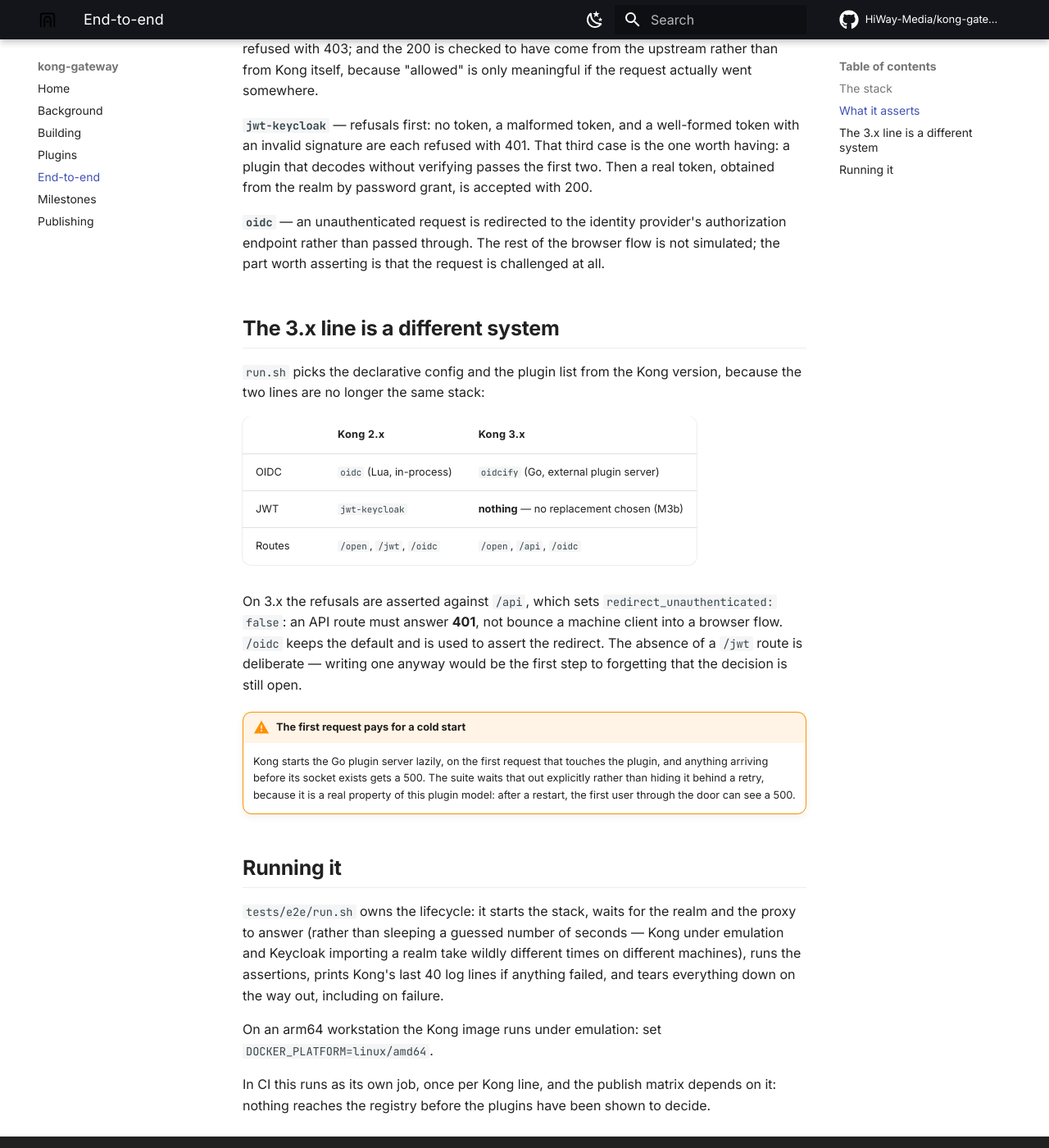
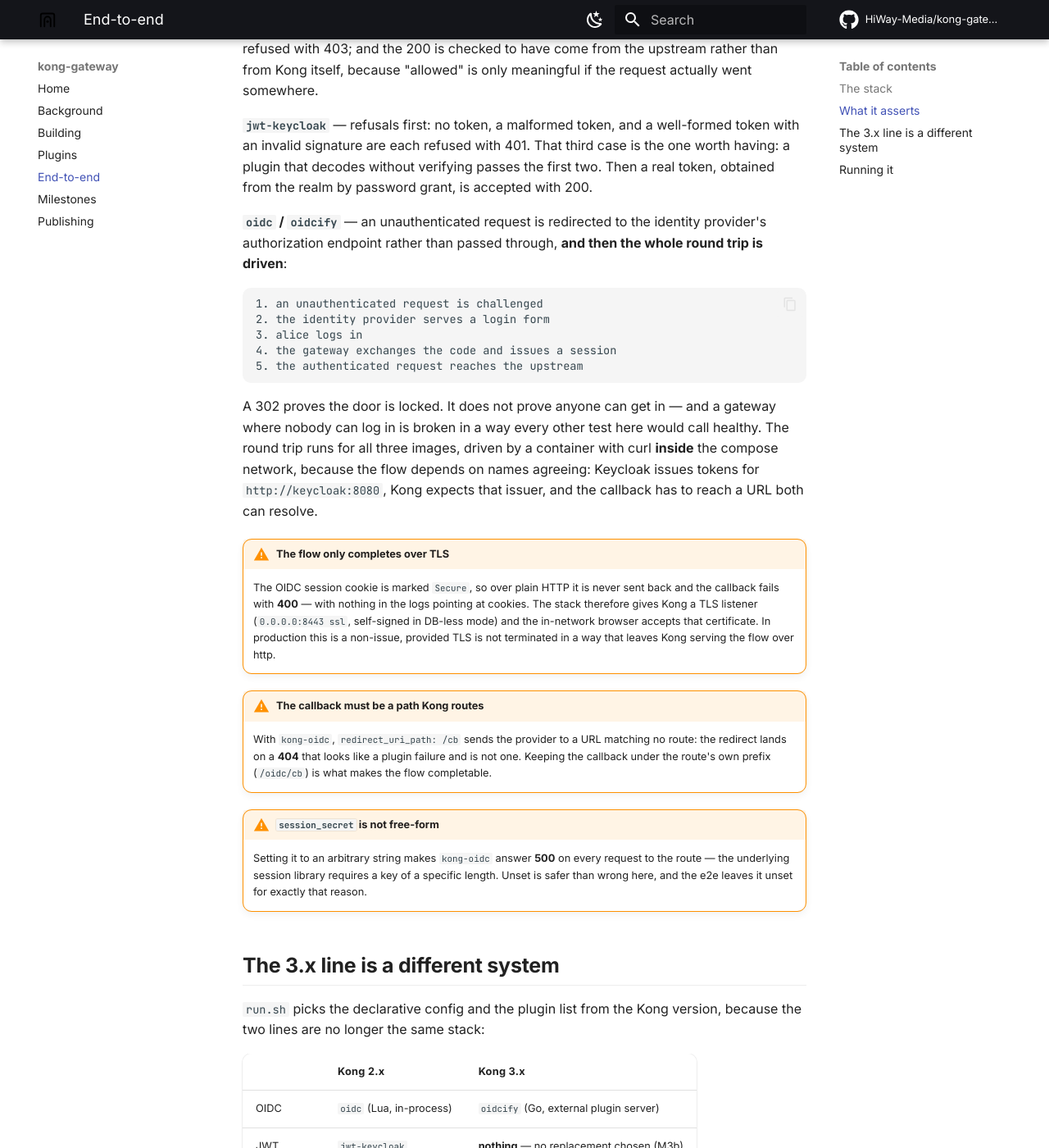
Before and after one commit to HiWay-Media/kong-gateway, an MkDocs documentation site: the page built from docs/end-to-end.md, in a window 1280 px wide and 1400 px high, scrolled down 1287 px. Shown: the whole window at 82% size. Built offline with MkDocs 1.6.1 and Material for MkDocs 9.7.7, drawn with Linux system fonts in a browser that asks for light colours; comment, search, counter and statistics services are not loaded.

Commit message:
feat(e2e): drive the whole login round trip, not just the challenge
⭐ The suite asserted a 302 and stopped there. That proves the door is locked; it does not prove
anyone can get in — and a gateway where nobody can log in is broken in a way every other check here
would call healthy. Now the flow runs end to end on all three images: challenge, login form, alice's
credentials, callback, session cookie, authenticated request reaching the upstream.

✅ Driven by a container with curl INSIDE the compose network, because the flow only works if the
names agree: Keycloak issues tokens for http://keycloak:8080, Kong expects exactly that issuer, and
the callback must reach a URL both can resolve. Driving it from the host would have tested a
different set of URLs than the ones configured.

⛔ Three failures found by running it, none of which says what it means:

- The OIDC session cookie is marked Secure, so over plain HTTP it is never sent back and the
  callback answers 400 — with nothing in the logs mentioning cookies. The stack now gives Kong a TLS
  listener. This matters wherever TLS is terminated in front and forwarded as http.
- redirect_uri_path must name a path Kong actually routes: `/cb` matches no route, so the provider's
  redirect lands on a 404 that looks like a plugin failure and is not one.
- session_secret is not free-form — an arbitrary string makes kong-oidc answer 500 on every request
  to the route. Unset is safer than wrong, and the e2e leaves it unset.

✅ All three pass: 2.8.5 legacy, 2.8.5-oidcify, 3.9.3. The variant runs 19 assertions green, which
is the number that matters for it: production's Kong and jwt-keycloak untouched, the dead OIDC
plugin replaced, and a user who can actually log in. (v1.6.0)

````diff
--- a/docs/end-to-end.md
+++ b/docs/end-to-end.md
@@ -55,9 +55,39 @@
 decodes without verifying passes the first two. Then a real token, obtained from the realm by
 password grant, is accepted with 200.
 
-**`oidc`** — an unauthenticated request is redirected to the identity provider's authorization
-endpoint rather than passed through. The rest of the browser flow is not simulated; the part worth
-asserting is that the request is challenged at all.
+**`oidc` / `oidcify`** — an unauthenticated request is redirected to the identity provider's
+authorization endpoint rather than passed through, **and then the whole round trip is driven**:
+
+```
+1. an unauthenticated request is challenged
+2. the identity provider serves a login form
+3. alice logs in
+4. the gateway exchanges the code and issues a session
+5. the authenticated request reaches the upstream
+```
+
+A 302 proves the door is locked. It does not prove anyone can get in — and a gateway where nobody
+can log in is broken in a way every other test here would call healthy. The round trip runs for all
+three images, driven by a container with curl **inside** the compose network, because the flow
+depends on names agreeing: Keycloak issues tokens for `http://keycloak:8080`, Kong expects that
+issuer, and the callback has to reach a URL both can resolve.
+
+!!! warning "The flow only completes over TLS"
+    The OIDC session cookie is marked `Secure`, so over plain HTTP it is never sent back and the
+    callback fails with **400** — with nothing in the logs pointing at cookies. The stack therefore
+    gives Kong a TLS listener (`0.0.0.0:8443 ssl`, self-signed in DB-less mode) and the in-network
+    browser accepts that certificate. In production this is a non-issue, provided TLS is not
+    terminated in a way that leaves Kong serving the flow over http.
+
+!!! warning "The callback must be a path Kong routes"
+    With `kong-oidc`, `redirect_uri_path: /cb` sends the provider to a URL matching no route: the
+    redirect lands on a **404** that looks like a plugin failure and is not one. Keeping the
+    callback under the route's own prefix (`/oidc/cb`) is what makes the flow completable.
+
+!!! warning "`session_secret` is not free-form"
+    Setting it to an arbitrary string makes `kong-oidc` answer **500** on every request to the
+    route — the underlying session library requires a key of a specific length. Unset is safer than
+    wrong here, and the e2e leaves it unset for exactly that reason.
 
 ## The 3.x line is a different system
 
````
Also changed, not shown: CHANGELOG.md (+23 -0 lines), docs/plugins.md (+6 -0 lines), 6 other files.
